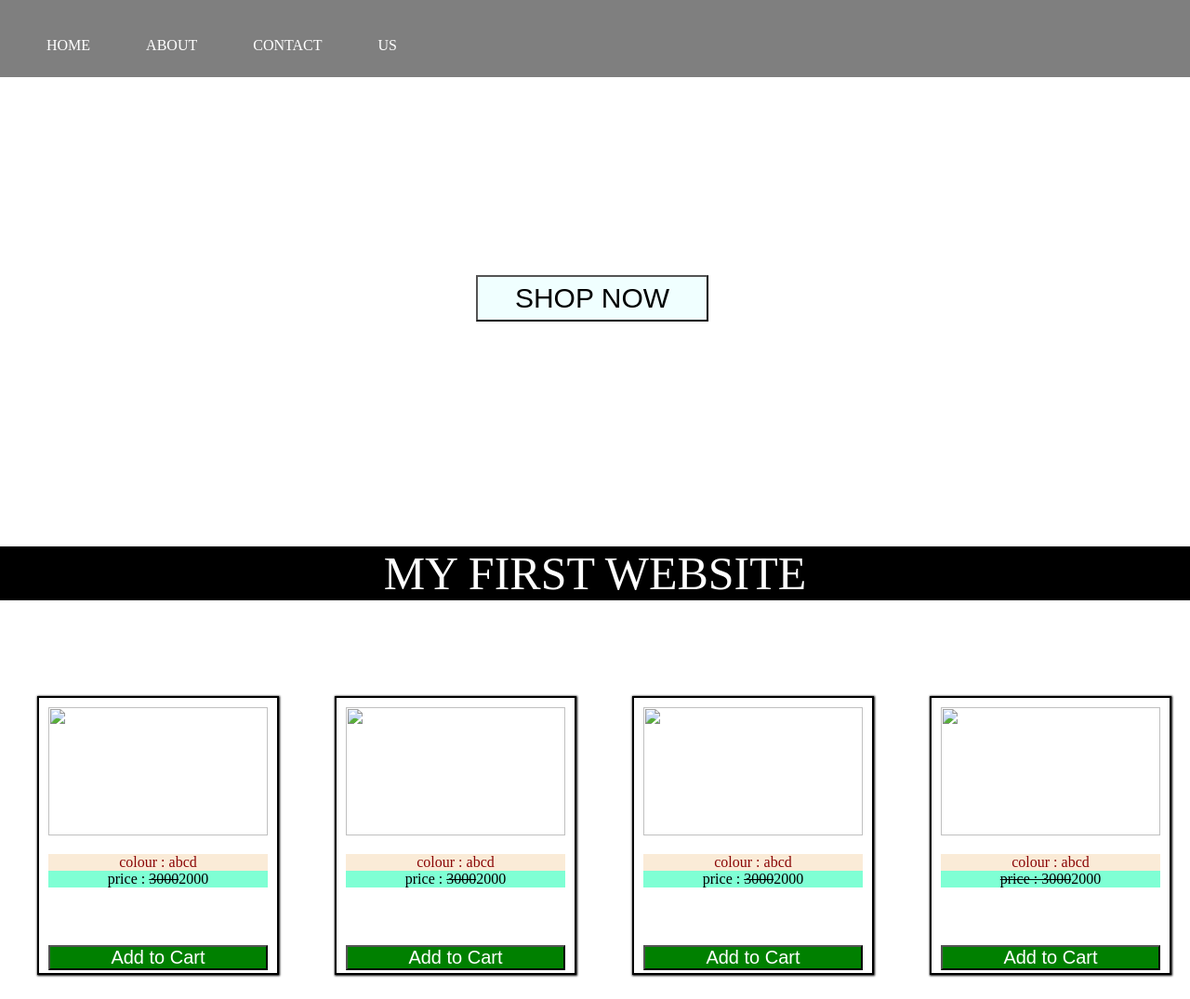
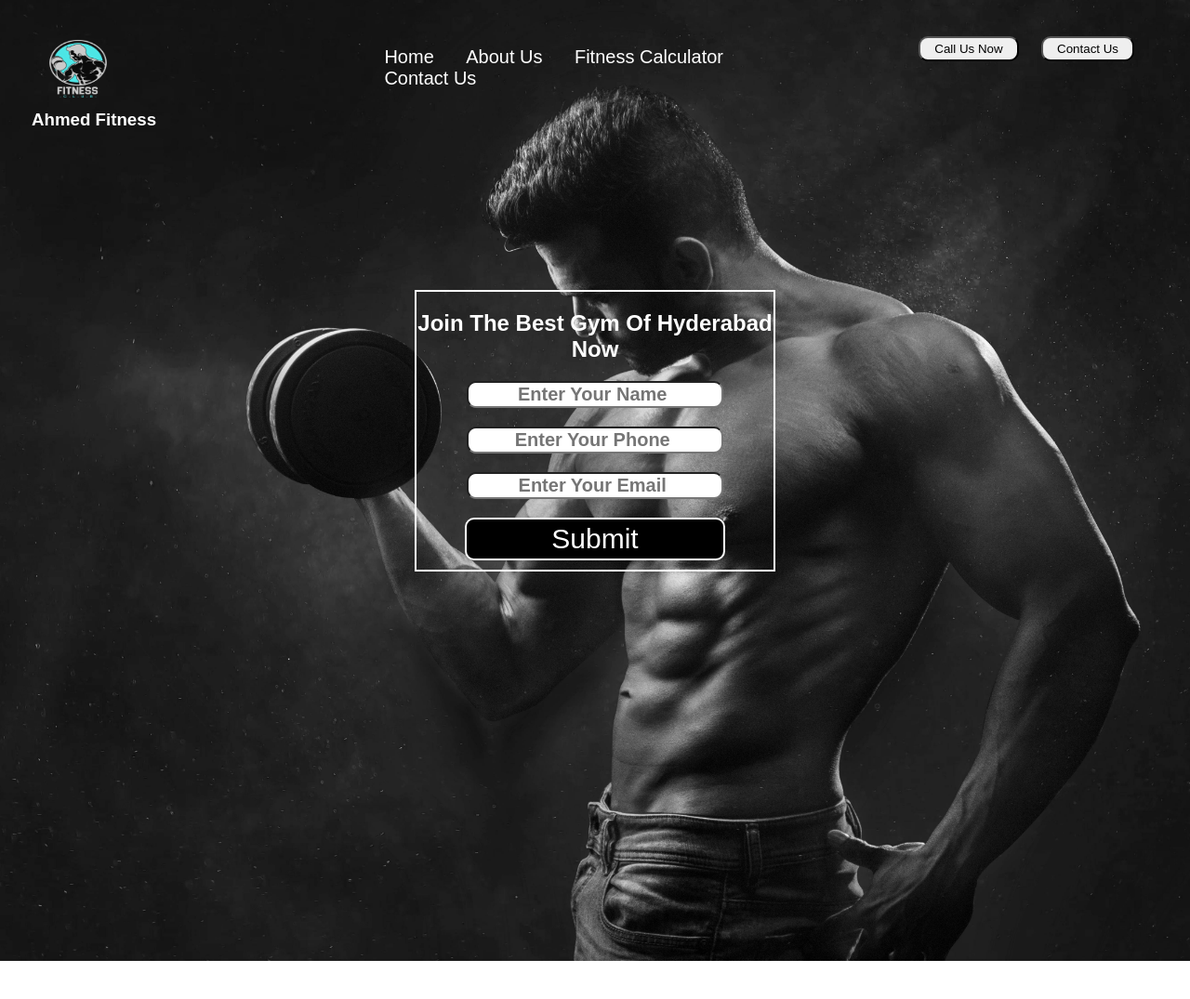
Before and after one commit to khanahmedk427-web/website, a plain HTML site: page index.html in a window 1280 px wide. Shown: the top 1075 px of the page at 93% size. After the commit the page ends 1034 px from the top, so only its background shows below. Drawn offline with Linux system fonts and the light colour scheme; a web font is replaced by a local one.

Commit message:
Add files via upload

```diff
--- a/index.html
+++ b/index.html
@@ -1,174 +1,171 @@
 <!DOCTYPE html>
 <html lang="en">
+
 <head>
     <meta charset="UTF-8">
     <meta name="viewport" content="width=device-width, initial-scale=1.0">
-    <title>website</title>
-    <link rel="stylesheet" href="websitebrand.css">
+    <link rel="preconnect" href="https://fonts.googleapis.com">
+    <link rel="preconnect" href="https://fonts.gstatic.com" crossorigin>
+    <link href="https://fonts.googleapis.com/css2?family=Story+Script&display=swap" rel="stylesheet">
+    <title>Website</title>
+    <style>
+        body {
+            margin: 0px;
+            padding: 0px;
+            background: url(pexels-anush-1229356.jpg) center/cover;
+            color: white;
+            font-family: "Story Script", sans-serif;
+            height: 1000px;
+
+
+        }
+
+        .left {
+            /* border: 2px solid red; */
+            display: inline-block;
+            position: absolute;
+            left: 34px;
+            top: 34px;
+
+        }
+
+        .left img {
+            width: 100px;
+            height: 80px;
+            filter: invert(100%);
+        }
+
+        .left h3 {
+            text-align: center;
+            margin-top: 0px;
+        }
+
+        .mid {
+            /* border: 2px solid red; */
+            width: 44%;
+            margin: 34px auto;
+            display: block;
+        }
+
+        .right {
+            /* border: 2px solid red; */
+            display: inline-block;
+            position: absolute;
+            right: 50px;
+            top: 34px;
+        }
+
+        .btn {
+            margin: 5px 10px;
+            padding: 4px 15px;
+            border-radius: 10px;
+            cursor: pointer;
+            font-family: "Story Script", sans-serif;
+            text-align: center;
+        }
+
+        .btn:hover {
+            background-color: black;
+            color: white;
+            border: none;
+        }
+
+        .navbar {
+            display: inline-block;
+        }
+
+        li {
+            display: inline-block;
+            font-size: 20px;
+        }
+
+        li a {
+            color: white;
+            text-decoration: none;
+            padding: 34px 15px;
+        }
+
+        li a:hover {
+            text-decoration: underline;
+            color: rgb(245, 220, 220);
+
+        }
+
+        .container {
+            border: 2px solid white;
+            margin: 200px auto;
+            width: 30%;
+
+        }
+
+        .formgroup input{
+            width: 70%;
+            display: block;
+            margin: 20px auto ;
+            text-align: center;
+            font-size: 20px ;
+            border-radius: 10px ;
+            font-weight: bold;
+
+        }
+        .container h2{
+            text-align: center;
+            font-weight: bold;
+        }
+        .container .btn{
+            display: block;
+            background-color: black;
+            color: white;
+            width: 73%;
+            font-size: 30px ;
+            margin: 10px auto;
+            border: 2px solid white;
+        }
+        .container button:hover{
+            color: aqua;
+        }
+    </style>
 </head>
+
 <body>
-        <nav id="navbar">
-            <div id="logo">
-                <img src="fashion fiesta.png" alt="">
-            </div>
-            <ul>
-                <li>HOME</li>
-                <li>ABOUT</li>
-                <li>CONTACT</li>
-                <li>US</li>
-            </ul>
-        </nav>
-
-        <section id="home">
-            <h1 id="h-primary">PERFUMES WEBSITE </h1>
-            <p>
-                Lorem ipsum dolor sit amet consectetur adipisicing elit. Distinctio fugit amet officiis repellendus perferendis reprehenderit cumque sequi in recusandae hic.
-            </p>
-            <div class="btn2">
-                <button>SHOP NOW</button>
+    <header class="header">
+        <div class="left">
+            <img src="/fitness-logo-template-design.png" alt="">
+            <h3>Ahmed Fitness</h3>
         </div>
 
-        </section>
-
-        <div id="h11">MY FIRST WEBSITE</div>
-
-        <div class="container">
-            <div class="box">
-            <div class="image">
-                <img src="like.jpg" alt="">
-            </div>
-            <div class="content">
-            <p class="name">colour : abcd</p>
-            <p class="price">price : <del>3000</del>2000</p>
-            </div>
-              <div class="btn">
-                <button>Add to Cart</button>
-            </div>
+        <div class="mid">
+            <ul class="navbar">
+                <li> <a href="#" class="active">Home </a></li>
+                <li> <a href="#">About Us </a></li>
+                <li> <a href="#">Fitness Calculator</a></li>
+                <li> <a href="#">Contact Us </a></li>
+            </ul>
         </div>
 
-            <div class="box">
-             <div class="image">
-                <img src="beautiful-sunset-40.jpg" alt="">
-            </div>
-            <div class="content">
-               <p class="name">colour : abcd</p>
-            <p class="price">price : <del>3000</del>2000</p>
-            </div>
-              <div class="btn">
-                <button>Add to Cart</button>
-            </div>
+        <div class="right">
+            <button class="btn">Call Us Now</button>
+            <button class="btn"> Contact Us </button>
         </div>
 
-                  <div class="box">
-             <div class="image">
-                <img src="ahmed2.jpg" alt="">
+    </header>
+    <div class="container">
+        <h2>Join The Best Gym Of Hyderabad Now</h2>
+        <form action="">
+           <div class="formgroup">
+            <input type="text" name="" id="name " placeholder="Enter Your Name ">
             </div>
-            <div class="content">
-               <p class="name">colour : abcd</p>
-            <p class="price">price : <del>3000</del>2000</p>
+            <div class="formgroup">
+            <input type="text" name="" id="name " placeholder="Enter Your Phone ">
             </div>
-              <div class="btn">
-                <button>Add to Cart</button>
+                <div class="formgroup">
+            <input type="text" name="" id="name " placeholder="Enter Your Email ">
             </div>
+            <button class="btn">Submit</button>
+
+        </form>
     </div>
 
-                  <div class="box">
-             <div class="image">
-                <img src="ahmed.jpg" alt="">
-            </div>
-            <div class="content">
-               <p class="name">colour : abcd</p>
-            <p class="price"><del>price : 3000</del>2000</p>
-            </div>
-            <div class="btn">
-                <button>Add to Cart</button>
-            </div>
-            </div>
+</body>
 
-        </div>
-         <div class="container2">
-            <div class="box">
-            <div class="image">
-                <img src="like.jpg" alt="">
-            </div>
-            <div class="content">
-            <p class="name">colour : abcd</p>
-            <p class="price">price : <del>3000</del>2000</p>
-            </div>
-              <div class="btn">
-                <button>Add to Cart</button>
-            </div>
-            </div>
-
-            <div class="box">
-             <div class="image">
-                <img src="beautiful-sunset-40.jpg" alt="">
-            </div>
-            <div class="content">
-               <p class="name">colour : abcd</p>
-            <p class="price">price : <del>3000</del>2000</p>
-            </div>
-              <div class="btn">
-                <button>Add to Cart</button>
-            </div>
-            </div>
-
-                  <div class="box">
-             <div class="image">
-                <img src="ahmed2.jpg" alt="">
-            </div>
-            <div class="content">
-               <p class="name">colour : abcd</p>
-            <p class="price">price : <del>3000</del>2000</p>
-            </div>
-              <div class="btn">
-                <button>Add to Cart</button>
-            </div>
-            </div>
-
-                  <div class="box">
-             <div class="image">
-                <img src="ahmed.jpg" alt="">
-            </div>
-            <div class="content">
-               <p class="name">colour : abcd</p>
-            <p class="price"><del>price : 3000</del>2000</p>
-            </div>
-            <div class="btn">
-                <button>Add to Cart</button>
-            </div>
-            </div>
-
-        </div>
-
-        <div class="con">
-            <div class="khan">
-                <p>contact</p>
-                <br>
-                <p>about us</p>
-                <br>
-                <p>phone</p>
-                <br>
-                <p>khanahmedk427@gmail.com</p>
-            </div>
-             <div class="khan">
-                <p>contact</p>
-                <br>
-                <p>about us</p>
-                <br>
-                <p>phone</p>
-                <br>
-                <p>khanahmedk427@gmail.com</p>
-            </div>
-             <div class="khan">
-                <p>contact</p>
-                <br>
-                <p>about us</p>
-                <br>
-                <p>phone</p>
-                <br>
-                <p>khanahmedk427@gmail.com</p>
-            </div>
-        </div>
-</body>
 </html>
```
Lines whose indentation alone changed are shown as unchanged.
